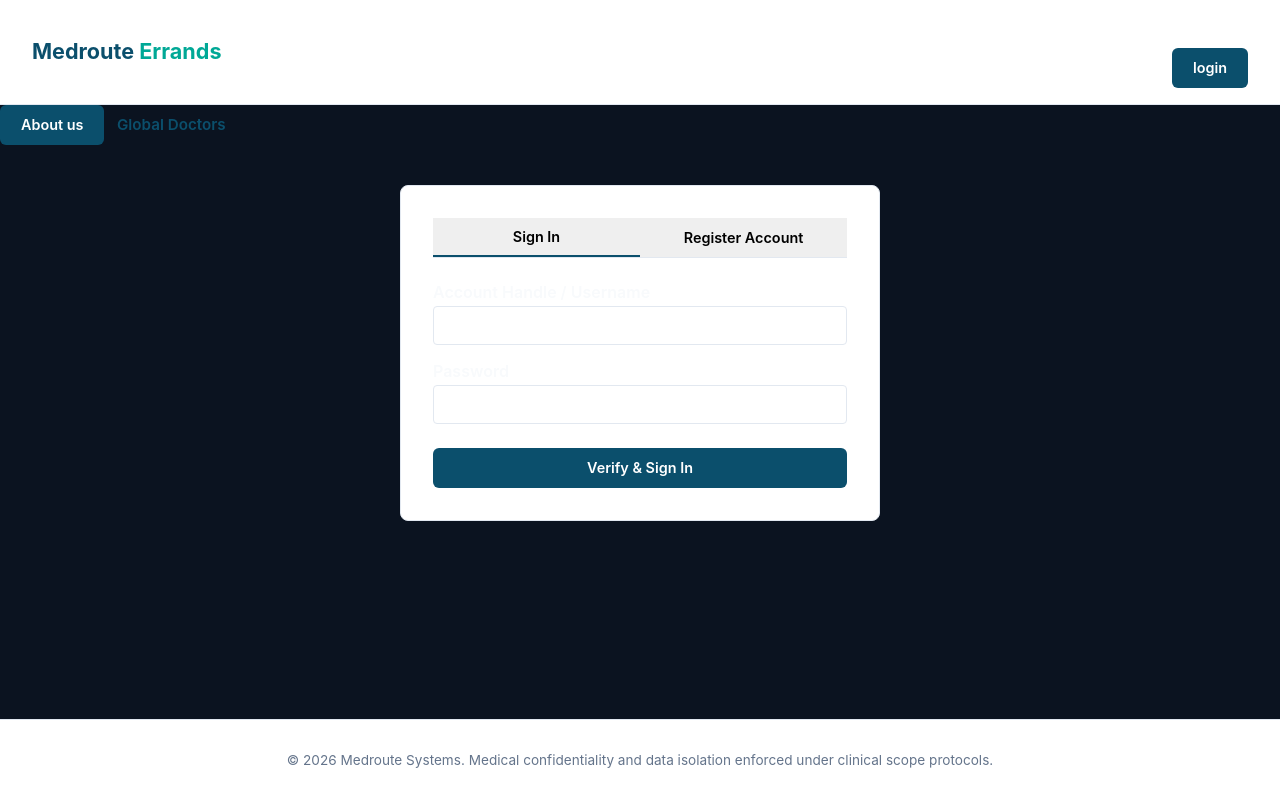
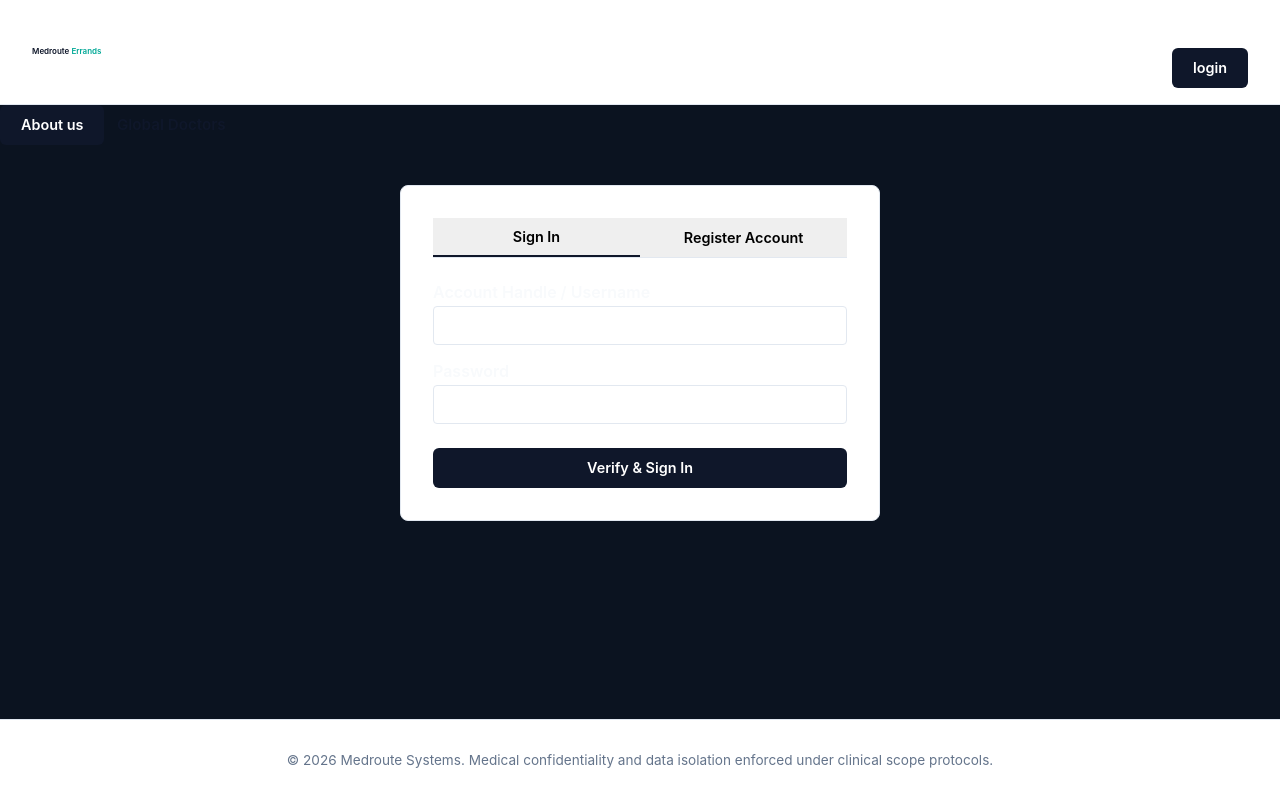
Before and after one commit to ronjoy18/medroute, a Django app: page /auth/ in a window 1280 px wide. Run offline with Django 5.2, Linux system fonts and the light colour scheme.

Commit message:
Update lesson booking UI and fix styling

```diff
--- a/static/css/style.css
+++ b/static/css/style.css
@@ -1,5 +1,5 @@
 :root {
-  --primary-deep: #0B4F6C;
+  /*--primary-deep: #0B4F6C;*/
   --secondary-teal: #00A896;
   --sterile-white: #FFFFFF;
   --neutral-slate: #0F172A;
@@ -7,7 +7,7 @@
   --border-slate: #E2E8F0;
   --alert-red: #EF4444;
   --success-green: #10B981;
-  --primary-deep2: #0f172a;
+  --primary-deep: #0f172a;
 }
 
 * {
@@ -37,8 +37,8 @@ body {
 }
 
 .clinical-nav .brand {
-  font-size: 1.35rem;
-  font-weight: 700;
+  font-size: 0.5rem;
+  font-weight: 600;
   color: var(--primary-deep);
   text-decoration: none;
   white-space: nowrap; /* Keeps Medroute Diagnostics on one single line */
--- a/templates/home.html
+++ b/templates/home.html
@@ -10,7 +10,7 @@
 <!-- CORRECT -->
 <body>
 <header class="top-nav">
-  <div class="logo">
+  <div class="clinical-nav">
     <a href="{% url 'index-page' %}" class="brand">Medroute <span style="color: var(--secondary-teal);">Errands</span></a>
   </div>
   <div class="nav-actions">
```
